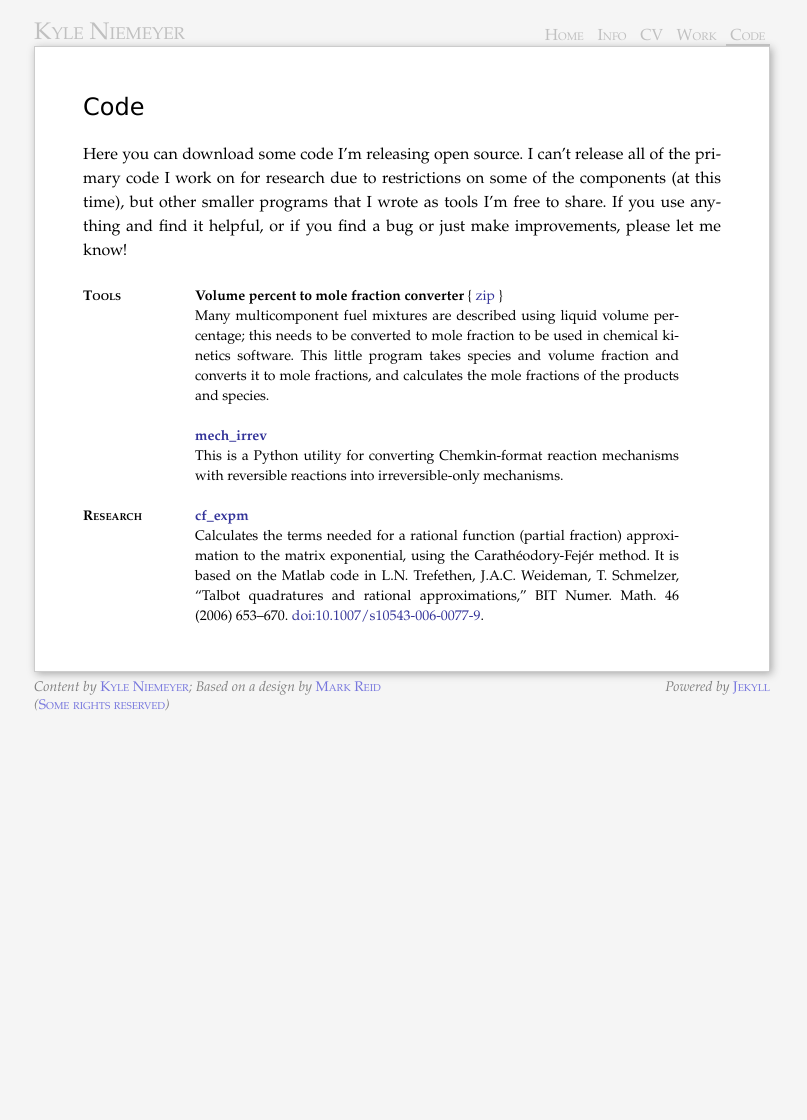
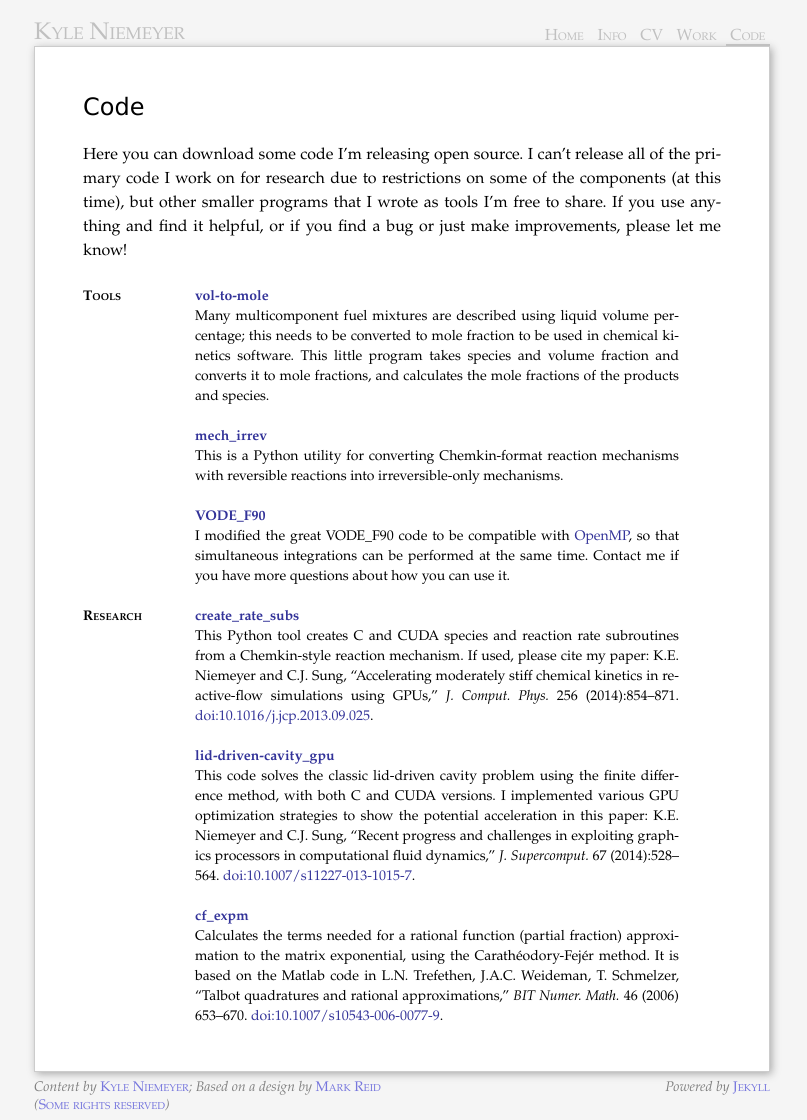
Before and after one commit to kyleniemeyer/kyleniemeyer.com, a Jekyll site: the page built from code/index.markdown, in a window 1280 px wide. Shown: the whole page, without its empty margins (238-1045 px from the left). Built offline with Jekyll 4.4.1, drawn with Linux system fonts in a browser that asks for light colours; Markdown is read by kramdown in place of the engine named in the settings; before the commit the page ends 900 px from its top, so only the background shows below that.

Commit message:
Added code to code page

```diff
--- a/code/index.markdown
+++ b/code/index.markdown
@@ -16,7 +16,7 @@ a bug or just make improvements, please let me know!
 Tools
 =====
 
-**Volume percent to mole fraction converter** \{ [zip](/files/vol2mole_v1.1.zip) \}
+**[vol-to-mole](https://github.com/kyleniemeyer/vol-to-mole)**
 Many multicomponent fuel mixtures are described using liquid volume percentage; this
 needs to be converted to mole fraction to be used in chemical kinetics software.
 This little program takes species and volume fraction and converts it to mole
@@ -26,17 +26,29 @@ fractions, and calculates the mole fractions of the products and species.
 This is a Python utility for converting Chemkin-format reaction mechanisms with
 reversible reactions into irreversible-only mechanisms.
 
+**[VODE_F90](http://www.radford.edu/thompson/vodef90web/index.html)**
+I modified the great VODE_F90 code to be compatible with [OpenMP](http://openmp.org/wp/),
+so that simultaneous integrations can be performed at the same time. Contact me if
+you have more questions about how you can use it.
+
 </div>
 
 <div class="section" markdown="1">
 Research
 ========
 
+**[create_rate_subs](https://github.com/kyleniemeyer/create_rate_subs)**
+This Python tool creates C and CUDA species and reaction rate subroutines
+from a Chemkin-style reaction mechanism. If used, please cite my paper: K.E. Niemeyer and C.J. Sung, “Accelerating moderately stiff chemical kinetics in reactive-flow simulations using GPUs,” *J. Comput. Phys.* 256 (2014):854--871. [doi:10.1016/j.jcp.2013.09.025](http://dx.doi.org/10.1016/j.jcp.2013.09.025).
+
+**[lid-driven-cavity_gpu](https://github.com/kyleniemeyer/lid-driven-cavity_gpu)**
+This code solves the classic lid-driven cavity problem using the finite difference method, with both C and CUDA versions. I implemented various GPU optimization strategies to show the potential acceleration in this paper: K.E. Niemeyer and C.J. Sung, “Recent progress and challenges in exploiting graphics processors in computational fluid dynamics,” *J. Supercomput.* 67 (2014):528--564. [doi:10.1007/s11227-013-1015-7](http://dx.doi.org/10.1007/s11227-013-1015-7).
+
 **[cf_expm](https://github.com/kyleniemeyer/cf_expm)**
 Calculates the terms needed for a rational function (partial fraction)
 approximation to the matrix exponential, using the Carathéodory-Fejér
 method. It is based on the Matlab code in L.N. Trefethen, J.A.C. Weideman,
-T. Schmelzer, “Talbot quadratures and rational approximations,” BIT Numer.
-Math. 46 (2006) 653--670. [doi:10.1007/s10543-006-0077-9](http://dx.doi.org/10.1007/s10543-006-0077-9).
+T. Schmelzer, “Talbot quadratures and rational approximations,” *BIT Numer.
+Math.* 46 (2006) 653--670. [doi:10.1007/s10543-006-0077-9](http://dx.doi.org/10.1007/s10543-006-0077-9).
 
 </div>
```
